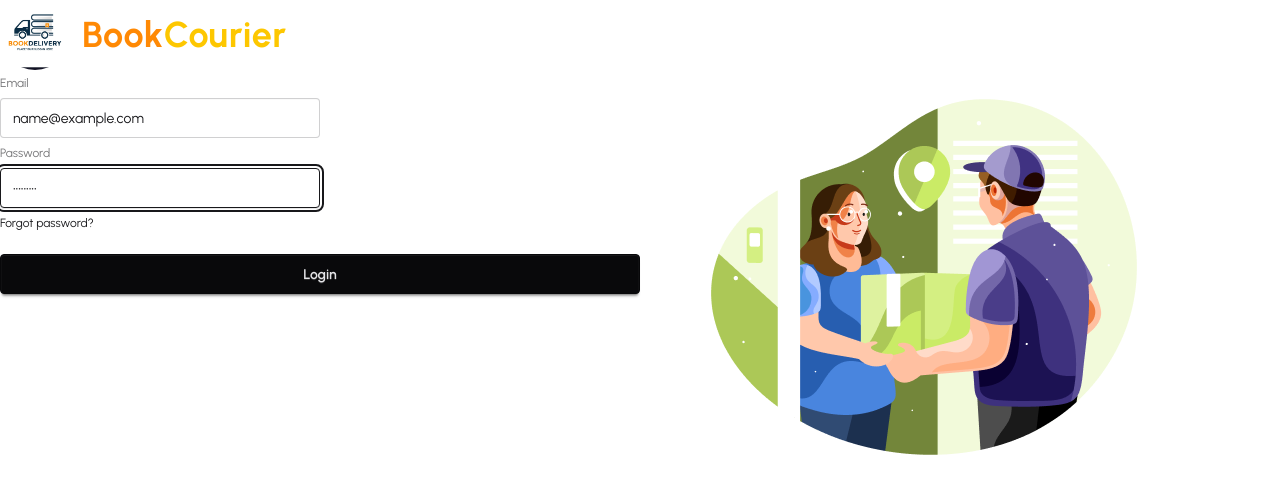
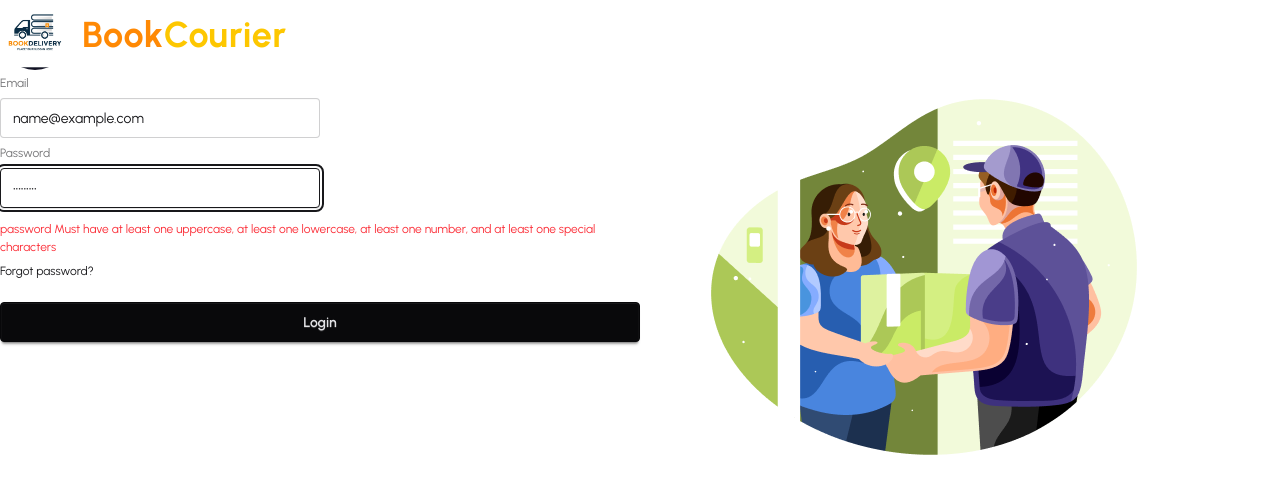
Before and after one commit to kanon8888/book-courier-client, a React (Vite) app: page /register in a window 1280 px wide. Both pictures are taken after typing "name@example.com", "Sample123" into the empty fields and a click on the button "Login". Shown: the top 494 px of the page. Built offline with nearby package versions, Linux system fonts and the light colour scheme; no server answers.

Commit message:
seven commit

```diff
--- a/package.json
+++ b/package.json
@@ -11,6 +11,7 @@
   },
   "dependencies": {
     "@tailwindcss/vite": "^4.1.17",
+    "firebase": "^12.6.0",
     "react": "^19.2.0",
     "react-dom": "^19.2.0",
     "react-hook-form": "^7.68.0",
--- /dev/null
+++ b/src/context/AuthContext/AuthContext.jsx
@@ -0,0 +1,3 @@
+import { createContext } from "react"
+
+export const AuthContext = createContext(null)
--- /dev/null
+++ b/src/context/AuthContext/AuthProvider.jsx
@@ -0,0 +1,63 @@
+import React, { useEffect, useState } from 'react';
+import { AuthContext } from './AuthContext';
+import { createUserWithEmailAndPassword, GoogleAuthProvider, onAuthStateChanged, signInWithEmailAndPassword, signInWithPopup, signOut, updateProfile } from 'firebase/auth';
+import { auth } from '../../firebase/firebase.init';
+
+const googleProvider = new GoogleAuthProvider();
+
+const AuthProvider = ({ children }) => {
+    const [user, setUser] = useState(null);
+    const [loading, setLoading] = useState(true);
+
+    const registerUser = (email, password) => {
+        setLoading(true);
+        return createUserWithEmailAndPassword(auth, email, password)
+    }
+
+    const signInUser = (email, password) => {
+        setLoading(true);
+        return signInWithEmailAndPassword(auth, email, password)
+    }
+    const signInGoogle = () => {
+        setLoading(true);
+        return signInWithPopup(auth, googleProvider)
+    }
+    const logOut = () => {
+        setLoading(true)
+        return signOut(auth);
+    }
+    const updateUserProfile = (profile) => {
+        return updateProfile(auth.currentUser, profile)
+    }
+      useEffect(() => {
+        const unSubscribe = onAuthStateChanged(auth, (currentUser) => {
+            setUser(currentUser);
+            setLoading(false);
+            console.log(currentUser)
+
+        })
+        return () => {
+            unSubscribe();
+        }
+    }, [])
+
+
+    const authInfo = {
+        user,
+        loading,
+        registerUser,
+        signInUser,
+        signInGoogle,
+        logOut,
+        updateUserProfile
+
+    }
+
+    return (
+        <AuthContext value={authInfo}>
+            {children}
+        </AuthContext>
+    );
+};
+
+export default AuthProvider;
--- /dev/null
+++ b/src/firebase/firebase.init.js
@@ -0,0 +1,21 @@
+// Import the functions you need from the SDKs you need
+import { initializeApp } from "firebase/app";
+import { getAuth } from "firebase/auth";
+// TODO: Add SDKs for Firebase products that you want to use
+// https://firebase.google.com/docs/web/setup#available-libraries
+
+// Your web app's Firebase configuration
+const firebaseConfig = {
+    apiKey: import.meta.env.VITE_apiKey,
+    authDomain: import.meta.env.VITE_authDomain,
+    projectId: import.meta.env.VITE_projectId,
+    storageBucket: import.meta.env.VITE_storageBucket,
+    messagingSenderId: import.meta.env.VITE_messagingSenderId,
+    appId: import.meta.env.VITE_appId,
+};
+
+// Initialize Firebase
+const app = initializeApp(firebaseConfig);
+
+// Initialize Firebase Authentication and get a reference to the service
+export const auth = getAuth(app);
--- a/src/main.jsx
+++ b/src/main.jsx
@@ -4,9 +4,12 @@ import { RouterProvider } from "react-router/dom";
 import './index.css'
 import App from './App.jsx'
 import { router } from './routers/Router.jsx';
+import AuthProvider from './context/AuthContext/AuthProvider.jsx';
 
 createRoot(document.getElementById('root')).render(
   <StrictMode>
-     <RouterProvider router={router} />
+    <AuthProvider>
+      <RouterProvider router={router} />
+    </AuthProvider>
   </StrictMode>,
 )
--- a/src/pages/Auth/Register/Register.jsx
+++ b/src/pages/Auth/Register/Register.jsx
@@ -21,7 +21,21 @@ const Register = () => {
                     {/**password */}
 
                     <label className="label">Password</label>
-                    <input type="password" {...register('password', { required: true, minLength: 6, pattern: /^(?=.*[a-z])(?=.*[A-Z])(?=.*\d)(?=.*[!@#$%^&*()_+\-=[\]{};':"\\|,.<>/?]).{8,}$/ })} className="input" placeholder="Password" />
+                    <input type="password" {...register('password', { required: true, minLength: 6, pattern: /^(?=.*[a-z])(?=.*[A-Z])(?=.*\d)(?=.*[@$!%*?&]).{8,}$/ })}
+
+                        className="input" placeholder="Password" />
+
+                    {errors.password &&
+                        <p className="text-red-500">
+                            {errors.password.type === 'required' && 'Password is required.'}
+                            {errors.password.type === 'minLength' && 'Password must be 6 characters or longer .'}
+
+                        </p>
+
+                    }
+                    {
+                        errors.password?.type === 'pattern' && <p className='text-red-500'> password Must have at least one uppercase, at least one lowercase, at least one number, and at least one special characters</p>
+                    }
                     <div><a className="link link-hover">Forgot password?</a></div>
                     <button className="btn btn-neutral mt-4">Login</button>
                 </fieldset>
```
Also changed, not shown: 2 other files (tests, documents, lock files or other folders).
